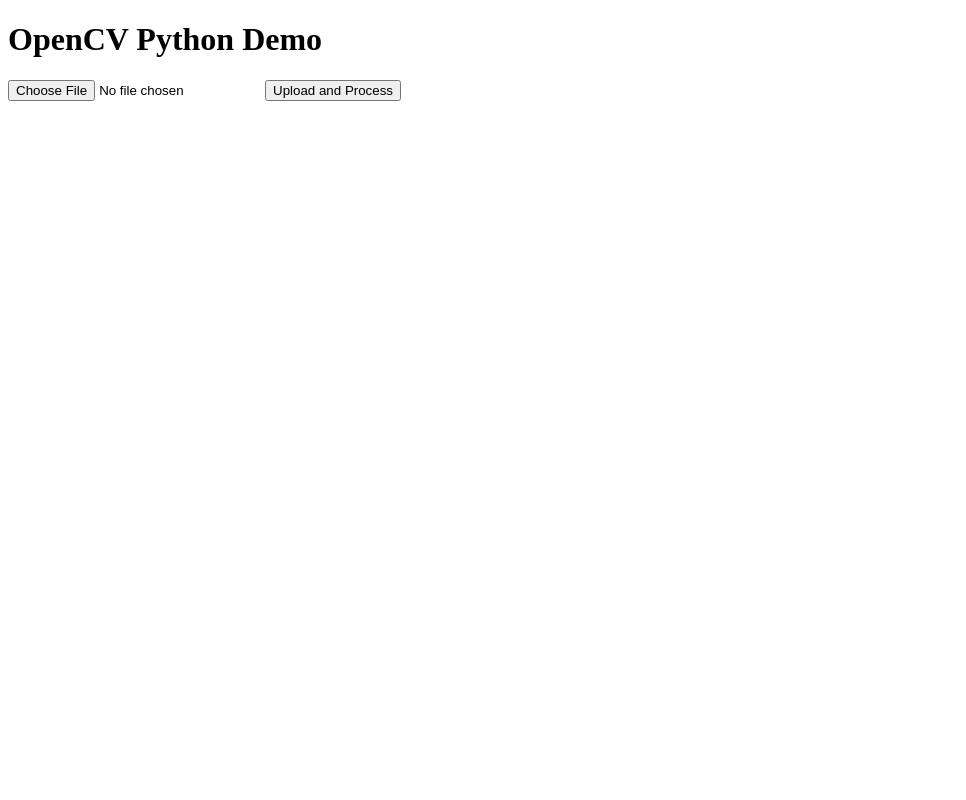
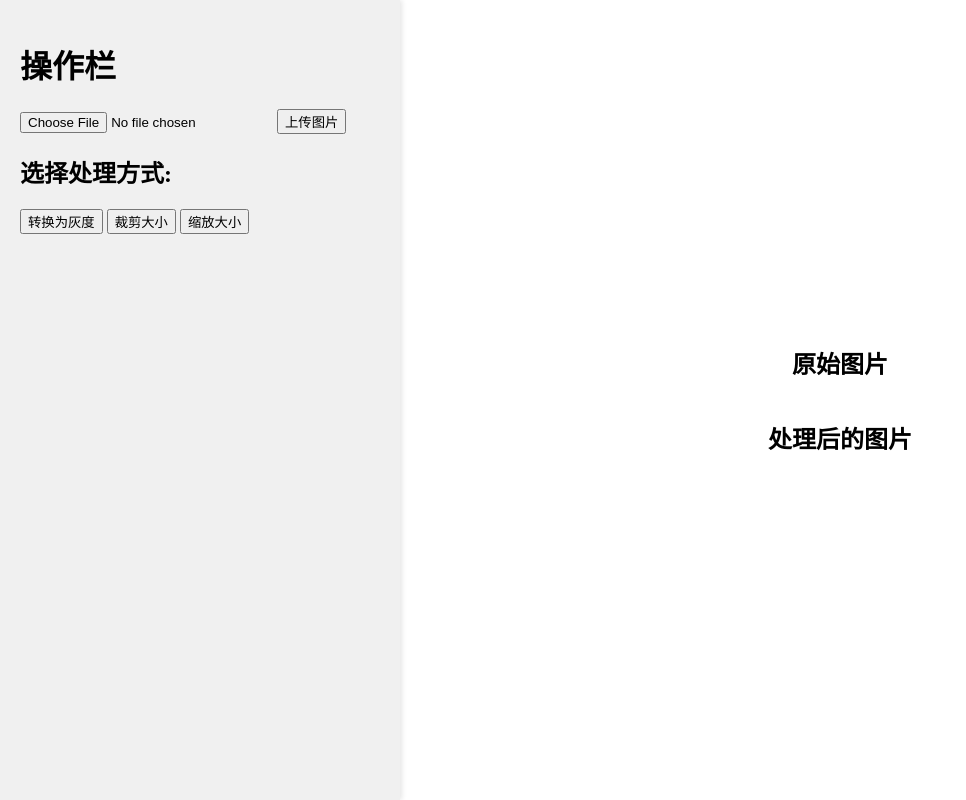
Before and after one commit to peter2317238492/opencv-2024, a Flask app: page / in a window 1280 px wide. Shown: the whole page, without its empty margins (0-966 px from the left). Run offline with Flask 3, Linux system fonts and the light colour scheme.

Commit message:
add crop features

```diff
--- a/app.py
+++ b/app.py
@@ -7,6 +7,7 @@ app = Flask(__name__)
 # 配置上传文件夹
 UPLOAD_FOLDER = 'static/uploads/'
 app.config['UPLOAD_FOLDER'] = UPLOAD_FOLDER
+current_image = None
 
 @app.route('/')
 def index():
@@ -14,6 +15,7 @@ def index():
 
 @app.route('/upload', methods=['POST'])
 def upload():
+    global current_image
     if 'file' not in request.files:
         return redirect(request.url)
     file = request.files['file']
@@ -22,18 +24,34 @@ def upload():
     if file:
         filepath = os.path.join(app.config['UPLOAD_FOLDER'], file.filename)
         file.save(filepath)
+        current_image = filepath
+        return render_template('index.html', image={'original': current_image, 'processed': current_image})
 
-        # 读取图像
-        image = cv2.imread(filepath)
+@app.route('/process', methods=['POST'])
+def process():
+    global current_image
+    if not current_image:
+        return redirect(url_for('index'))
 
-        # OpenCV处理, 例如转换为灰度图
-        gray_image = cv2.cvtColor(image, cv2.COLOR_BGR2GRAY)
+    image = cv2.imread(current_image)
+    process_type = request.form['processType']
 
-        # 保存处理后的图像
-        processed_filepath = os.path.join(app.config['UPLOAD_FOLDER'], 'processed-' + file.filename)
-        cv2.imwrite(processed_filepath, gray_image)
+    if process_type == 'gray':
+        processed_image = cv2.cvtColor(image, cv2.COLOR_BGR2GRAY)
+    elif process_type == 'crop':
+        width = int(request.form['width'])
+        height = int(request.form['height'])
+        processed_image = cv2.resize(image, (width, height))
+        processed_image = processed_image[0:height, 0:width]  # Simple crop to top-left
+    elif process_type == 'resize':
+        width = int(request.form['width'])
+        height = int(request.form['height'])
+        processed_image = cv2.resize(image, (width, height))
 
-        return render_template('index.html', image=processed_filepath)
+    processed_filepath = os.path.join(app.config['UPLOAD_FOLDER'], 'processed-' + os.path.basename(current_image))
+    cv2.imwrite(processed_filepath, processed_image)
+
+    return render_template('index.html', image={'original': current_image, 'processed': processed_filepath})
 
 if __name__ == '__main__':
     app.run(debug=True)
--- a/templates/index.html
+++ b/templates/index.html
@@ -4,17 +4,85 @@
     <meta charset="UTF-8">
     <meta name="viewport" content="width=device-width, initial-scale=1.0">
     <title>OpenCV Python Demo</title>
+    <style>
+        body {
+            display: flex;
+            margin: 0;
+            height: 100vh;
+        }
+        #sidebar {
+            width: 30%;
+            background-color: #f0f0f0;
+            padding: 20px;
+            box-shadow: 2px 0 5px rgba(0,0,0,0.1);
+        }
+        #content {
+            width: 70%;
+            padding: 20px;
+            display: flex;
+            flex-direction: column;
+            align-items: center;
+            justify-content: center;
+        }
+        #content img {
+            max-width: 100%;
+            max-height: 80vh;
+            margin-bottom: 20px;
+            border: 2px solid #ddd;
+        }
+    </style>
+    <script>
+        function showCropDialog() {
+            const width = prompt("Enter the target width:");
+            const height = prompt("Enter the target height:");
+            if (width && height) {
+                document.getElementById('width').value = width;
+                document.getElementById('height').value = height;
+                document.getElementById('processType').value = 'crop';
+                document.getElementById('processForm').submit();
+            }
+        }
+
+        function showResizeDialog() {
+            const width = prompt("Enter the target width:");
+            const height = prompt("Enter the target height:");
+            if (width && height) {
+                document.getElementById('width').value = width;
+                document.getElementById('height').value = height;
+                document.getElementById('processType').value = 'resize';
+                document.getElementById('processForm').submit();
+            }
+        }
+    </script>
 </head>
 <body>
-    <h1>OpenCV Python Demo</h1>
-    <form action="/upload" method="post" enctype="multipart/form-data">
-        <input type="file" name="file" accept="image/*" required>
-        <button type="submit">Upload and Process</button>
-    </form>
+    <div id="sidebar">
+        <h1>操作栏</h1>
+        <form action="/upload" method="post" enctype="multipart/form-data">
+            <input type="file" name="file" accept="image/*" required>
+            <button type="submit">上传图片</button>
+        </form>
 
-    {% if image %}
-        <h2>Processed Image:</h2>
-        <img src="{{ image }}" alt="Processed Image">
-    {% endif %}
+        <h2>选择处理方式:</h2>
+        <form id="processForm" action="/process" method="post">
+            <input type="hidden" name="processType" id="processType">
+            <input type="hidden" name="width" id="width">
+            <input type="hidden" name="height" id="height">
+            <button type="button" onclick="document.getElementById('processType').value='gray'; document.getElementById('processForm').submit();">转换为灰度</button>
+            <button type="button" onclick="showCropDialog()">裁剪大小</button>
+            <button type="button" onclick="showResizeDialog()">缩放大小</button>
+        </form>
+    </div>
+
+    <div id="content">
+        <h2>原始图片</h2>
+        {% if image %}
+            <img src="{{ image.original }}" alt="Original Image">
+        {% endif %}
+        <h2>处理后的图片</h2>
+        {% if image %}
+            <img src="{{ image.processed }}" alt="Processed Image">
+        {% endif %}
+    </div>
 </body>
 </html>
```
